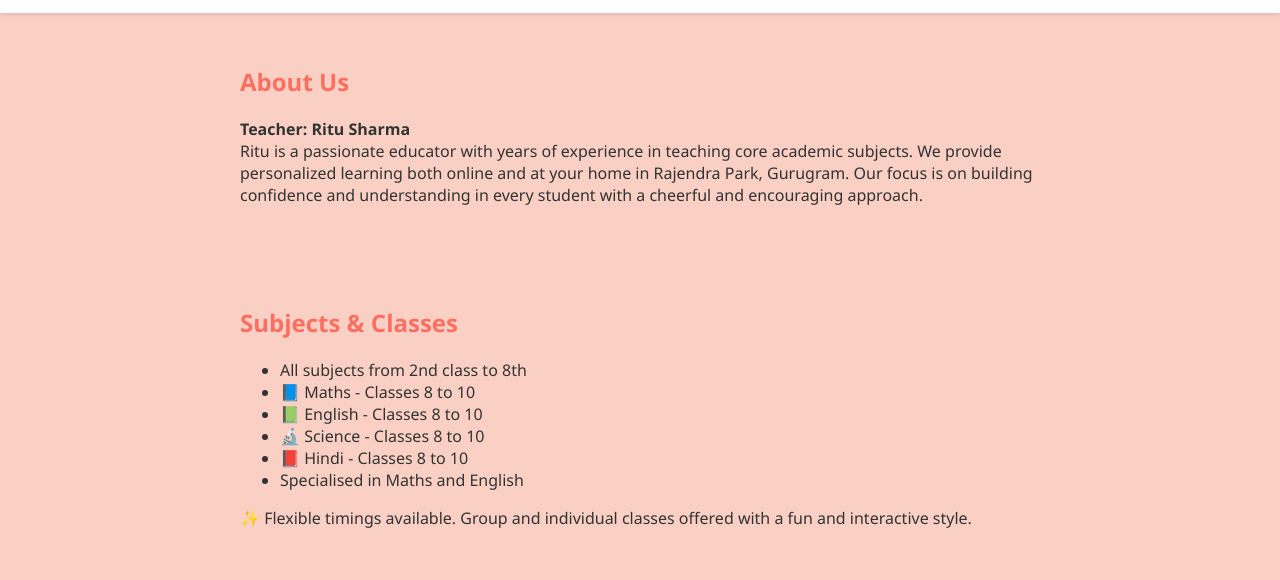
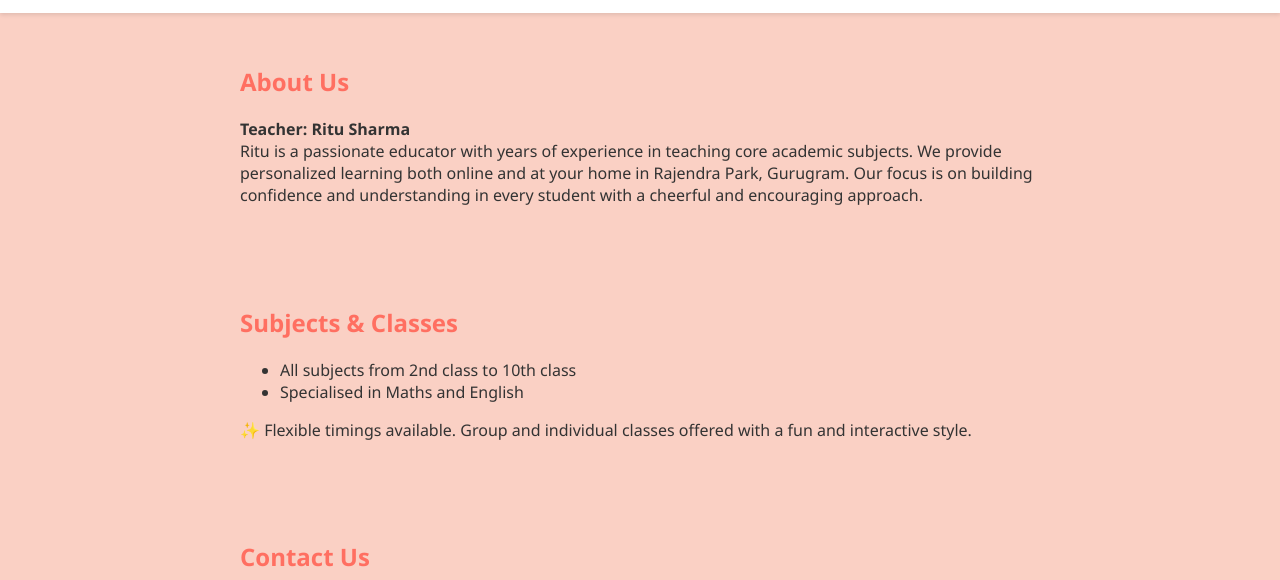
Before and after one commit to Vivek080622/r-a-learning-hub., a plain HTML site: page index.html in a window 1280 px wide. Shown: the part 331-911 px from the top of the page. Drawn offline with Linux system fonts and the light colour scheme.

Commit message:
Update index.html

```diff
--- a/index.html
+++ b/index.html
@@ -33,11 +33,7 @@
   <section id="subjects">
     <h2>Subjects & Classes</h2>
     <ul>
-      <li> All subjects from 2nd class to 8th</li>
-      <li>📘 Maths - Classes 8 to 10</li>
-      <li>📗 English - Classes 8 to 10</li>
-      <li>🔬 Science - Classes 8 to 10</li>
-      <li>📕 Hindi - Classes 8 to 10</li>
+      <li> All subjects from 2nd class to 10th class</li>
       <li> Specialised in Maths and English </li>
     </ul>
     <p>✨ Flexible timings available. Group and individual classes offered with a fun and interactive style.</p>
```
